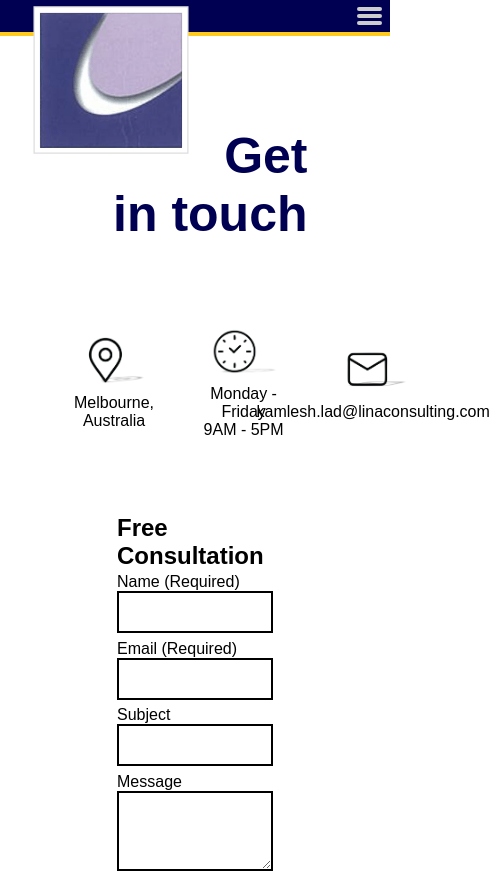
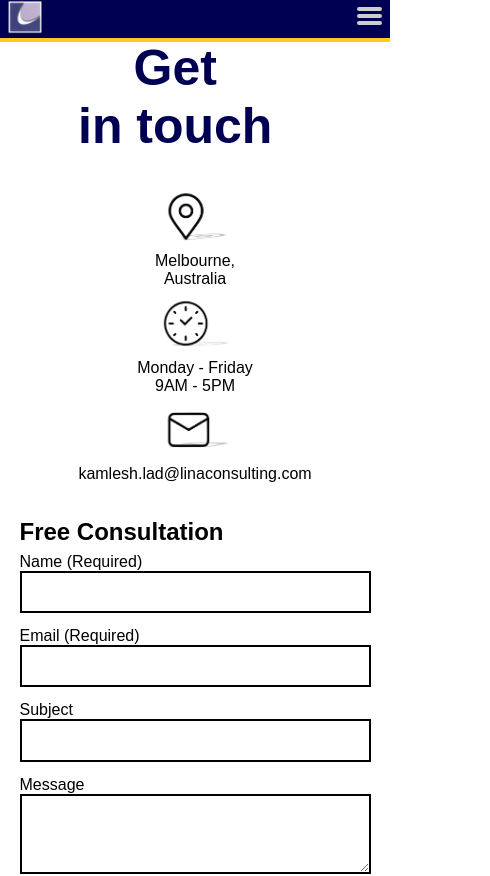
Before and after one commit to borigendiego/linaconsulting, a React (Create React App) app: page /contact in a window 390 px wide. Shown: the top 876 px of the page, 490 px wide, since content can reach past the window. Built offline with nearby package versions, Linux system fonts and the light colour scheme; a web font is replaced by a local one.

Commit message:
Refactor on contact page - Mobile styles

```diff
--- a/src/App.js
+++ b/src/App.js
@@ -31,11 +31,11 @@ function App() {
                     <Contact />
                 </Route>
                 <Route exact path={'/about'}>
-                    <Header />
+                    <Header disableSticky />
                     <About />
                 </Route>
                 <Route exact path={'/contact'}>
-                    <Header />
+                    <Header disableSticky />
                     <ContactP />
                 </Route>
             </Switch>
--- a/src/components/conctactPage/contactPage.scss
+++ b/src/components/conctactPage/contactPage.scss
@@ -26,13 +26,7 @@
   position: relative;
   left: 20%;
 
-  .contact-title {
-    color: $main-blue;
-  }
-
-  .contact-title-one {
-    color: $main-blue;
-  }
+  .contact-title-one, .contact-title { color: $main-blue; }
 }
 
 .contact-page-item {
@@ -42,16 +36,14 @@
 
 .icons-text {
   display: flex;
-  height: 22vh;
+  align-items: center;
 
   .contact-page-text {
     font-family: $main-font;
     text-align: center;
   }
 
-  .contact-page-img {
-    width: 30%;
-  }
+  .contact-page-img { width: 30%; }
 }
 
 .contact-overlay {
@@ -79,36 +71,29 @@
   }
 
   .contact-page-content {
-    width: 70%;
-    height: 60%;
+    width: 100%;
+    padding-top: 10%;
     margin: 0 auto;
   }
 
-  .contact-page-item {
-    justify-content: center;
+  .contact-page-item { justify-content: center; }
+
+  .icons-text {
+    flex-direction: column;
+    margin: 7% 0;
+
+    .contact-page-img { width: 60%; }
   }
 
-  .icons-text {
-    height: auto;
-    justify-content: space-between;
+  .contact-logo-title { text-align: center; }
 
-    .contact-page-img {
-      width: 60%;
-    }
-  }
-
-  .contact-logo-title {
-    top: 25%;
-    font-size: 1rem;
-  }
+  .form-container { width: 100% }
 
   .contact-overlay {
     height: 8vh;
     margin-top: 26%;
 
-    .contact-page-pyramid {
-      display: none;
-    }
+    .contact-page-pyramid { display: none; }
 
     .blue-overlay {
       position: relative;
--- a/src/components/contact/index.js
+++ b/src/components/contact/index.js
@@ -12,7 +12,7 @@ import icon3 from '../../assets/images/icon3.png'
 export const contactItem = ( text, source, customClassDiv, customClassImg ) => {
     return (
         <div className={customClassDiv ? `contact-icons_container ${customClassDiv}` : 'contact-icons_container'}>
-            <img src={source} alt={source} className={`contact-icon ${customClassImg}`}/>
+            <img src={source} alt={source} className={`contact-icon ${customClassImg}`} />
             {text}
         </div>
     )
--- a/src/components/header/header.scss
+++ b/src/components/header/header.scss
@@ -89,4 +89,13 @@
   .header-wrapper.sticky {
     .header-image { height: 6vh; }
   }
+
+  .sticky-disabled {
+    justify-content: space-between;
+    .header-image-wrapper {
+      position: relative;
+      left: 0;
+      .header-image { height: 4vh; }
+    }
+  }
 }
--- a/src/components/header/index.js
+++ b/src/components/header/index.js
@@ -1,4 +1,6 @@
 import React from 'react';
+import PropTypes from 'prop-types';
+//Components
 import MobileMenu from './mobile-menu';
 //Constants
 import { HEADER_LINKS } from './constants';
@@ -10,9 +12,9 @@ import {
     Link
 } from 'react-router-dom';
 
-const Header = () => {
+const Header = ({ disableSticky }) => {
     return (
-        <nav className={'header-wrapper'}>
+        <nav className={disableSticky ? 'header-wrapper sticky-disabled' : 'header-wrapper'}>
             <div className={'header-image-wrapper'}>
                 <img alt={'logo'} className="header-image" src={logo} />
             </div>
@@ -26,8 +28,6 @@ const Header = () => {
                                     : <Link to={item.linkTo}>{item.label}</Link>
                                 }
                             </li>
-
-
                     )
                 }
             </ul>
@@ -37,7 +37,7 @@ const Header = () => {
                     window.addEventListener('scroll', function() {
                         let header = document.querySelector('nav');
 
-                        if (header) {
+                        if (header && !disableSticky) {
                             header.classList.toggle("sticky", window.scrollY > 0);
                         }
                     })
@@ -47,4 +47,8 @@ const Header = () => {
     )
 };
 
+Header.prototypes = {
+    disableSticky: PropTypes.bool,
+};
+
 export default Header;
```
